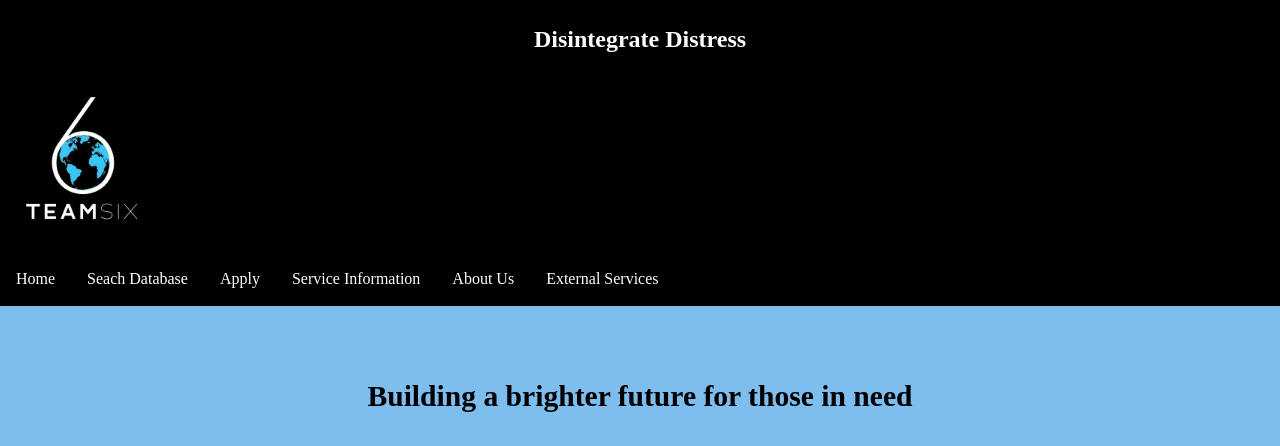
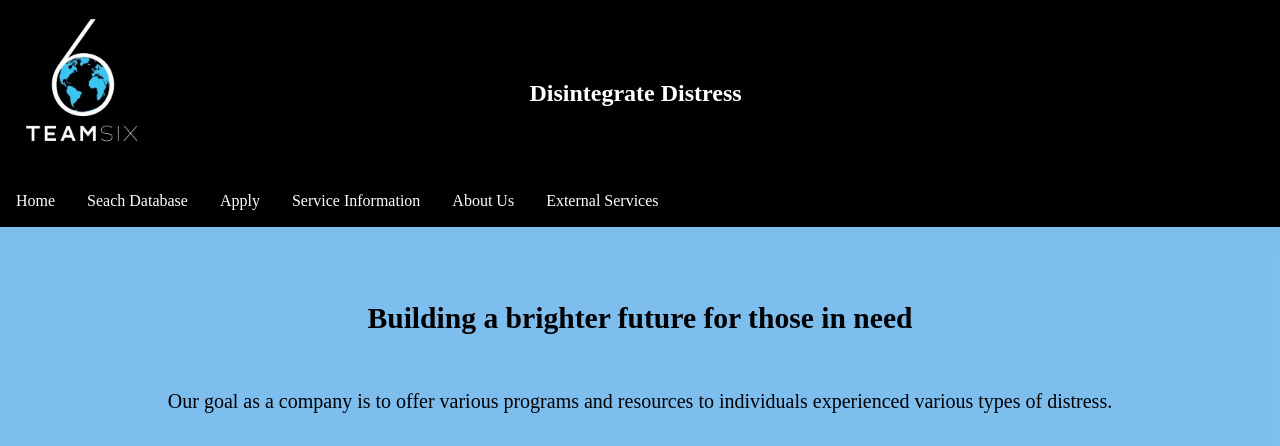
Before and after one commit to gonzalezricardo315/Distress-Aid-Project, a PHP site: page /home.html in a window 1280 px wide. Shown: the top 446 px of the page. Run offline with PHP 8.4, Linux system fonts and the light colour scheme.

Commit message:
updated header styles and navbar

```diff
--- a/Skeleton Project/Services.html
+++ b/Skeleton Project/Services.html
@@ -176,10 +176,9 @@
     <nav class="navbar navbar-expand-sm bg-dark">
         <div class="container-fluid text-secondary">
             <header>
+                <a href="home.html"><img src="images/teamSix.png" class="rounder" alt="DD Logo" width="150" height="150"></a>
                 <h1 style="display: inline;">Information About Our Services</h1>
             </header>
-            <a class="navbar-brand" href="home.html"><img src="images/teamSix.png" class="rounder" alt="DD Logo"
-                    width="150" height="150"></a>
 
             <ul class="navbar-nav">
                 <li class="nav-item">
--- a/Skeleton Project/aboutUs.html
+++ b/Skeleton Project/aboutUs.html
@@ -151,10 +151,9 @@
     <nav class="navbar navbar-expand-sm bg-dark">
         <div class="container-fluid text-secondary">
             <header>
+                <a href="home.html"><img src="images/teamSix.png" class="rounder" alt="DD Logo" width="150" height="150"></a>
                 <h1 style="display: inline;">About Us</h1>
             </header>
-            <a class="navbar-brand" href="home.html"><img src="images/teamSix.png" class="rounder" alt="DD Logo"
-                    width="150" height="150"></a>
 
             <ul class="navbar-nav">
                 <li class="nav-item">
--- a/Skeleton Project/apply.html
+++ b/Skeleton Project/apply.html
@@ -341,10 +341,9 @@
     <nav class="navbar navbar-expand-sm bg-dark">
         <div class="container-fluid text-secondary">
             <header>
+                <a href="home.html"><img src="images/teamSix.png" class="rounder" alt="DD Logo" width="150" height="150"></a>
                 <h1 style="display: inline;">Apply Now</h1>
             </header>
-            <a class="navbar-brand" href="home.html"><img src="images/teamSix.png" class="rounder" alt="DD Logo"
-                    width="150" height="150"></a>
 
             <ul class="navbar-nav">
                 <li class="nav-item">
--- a/Skeleton Project/donations.html
+++ b/Skeleton Project/donations.html
@@ -92,10 +92,9 @@
     <nav class="navbar navbar-expand-sm bg-dark">
         <div class="container-fluid text-secondary">
             <header>
+                <a href="home.html"><img src="images/teamSix.png" class="rounder" alt="DD Logo" width="150" height="150"></a>
                 <h1 style="display: inline;">Donations</h1>
             </header>
-            <a class="navbar-brand" href="home.html"><img src="images/teamSix.png" class="rounder" alt="DD Logo"
-                    width="150" height="150"></a>
 
             <ul class="navbar-nav">
                 <li class="nav-item">
--- a/Skeleton Project/external.html
+++ b/Skeleton Project/external.html
@@ -168,10 +168,9 @@
     <nav class="navbar navbar-expand-sm bg-dark">
         <div class="container-fluid text-secondary">
             <header>
+                <a href="home.html"><img src="images/teamSix.png" class="rounder" alt="DD Logo" width="150" height="150"></a>
                 <h1 style="display: inline;">External Resources for Stress Relief</h1>
             </header>
-            <a class="navbar-brand" href="home.html"><img src="images/teamSix.png" class="rounder" alt="DD Logo"
-                    width="150" height="150"></a>
 
             <ul class="navbar-nav">
                 <li class="nav-item">
--- a/Skeleton Project/home.html
+++ b/Skeleton Project/home.html
@@ -273,10 +273,9 @@
     <nav class="navbar navbar-expand-sm bg-dark">
         <div class="container-fluid text-secondary">
             <header>
+                <a href="home.html"><img src="images/teamSix.png" class="rounder" alt="DD Logo" width="150" height="150"></a>
                 <h1 style="display: inline;">Disintegrate Distress</h1>
             </header>
-            <a class="navbar-brand" href="home.html"><img src="images/teamSix.png" class="rounder" alt="DD Logo"
-                    width="150" height="150"></a>
 
             <ul class="navbar-nav">
                 <li class="nav-item">
--- a/Skeleton Project/navbar_styles.css
+++ b/Skeleton Project/navbar_styles.css
@@ -1,4 +1,35 @@
-/* Styles for navbar and footer elements */
+/* Styles for navbar, footer, and header elements */
+
+/* Header styles */
+header {
+    display: flex;
+    align-items: center;
+    justify-content: center;
+    background-color: #000;
+    color: #fff;
+    padding: 0px;
+}
+
+header img {
+    margin-right: 0px; /* Adjust spacing as needed */
+    width: 150px; /* Your logo width */
+    height: auto; /* Maintain aspect ratio */
+}
+
+header h1 {
+    flex-grow: 1;
+    text-align: center;
+    margin: 0; /* Removes default margin from the h1 tag */
+    margin-right: auto; /* Pushes the h1 a bit to the left */
+    margin-left: -175px;
+}
+
+/* Adjust this padding to move the text more to the left */
+header .header-spacer {
+    flex-grow: 0;
+    flex-shrink: 0;
+    flex-basis: 5%; /* This effectively acts as 'empty' space */
+}
 
 /* Footer styles */
 footer {
--- a/Skeleton Project/searchDatabase.html
+++ b/Skeleton Project/searchDatabase.html
@@ -141,10 +141,9 @@
     <nav class="navbar navbar-expand-sm bg-dark">
         <div class="container-fluid text-secondary">
             <header>
+                <a href="home.html"><img src="images/teamSix.png" class="rounder" alt="DD Logo" width="150" height="150"></a>
                 <h1 style="display: inline;">Search Database</h1>
             </header>
-            <a class="navbar-brand" href="home.html"><img src="images/teamSix.png" class="rounder" alt="DD Logo"
-                    width="150" height="150"></a>
 
             <ul class="navbar-nav">
                 <li class="nav-item">
```
